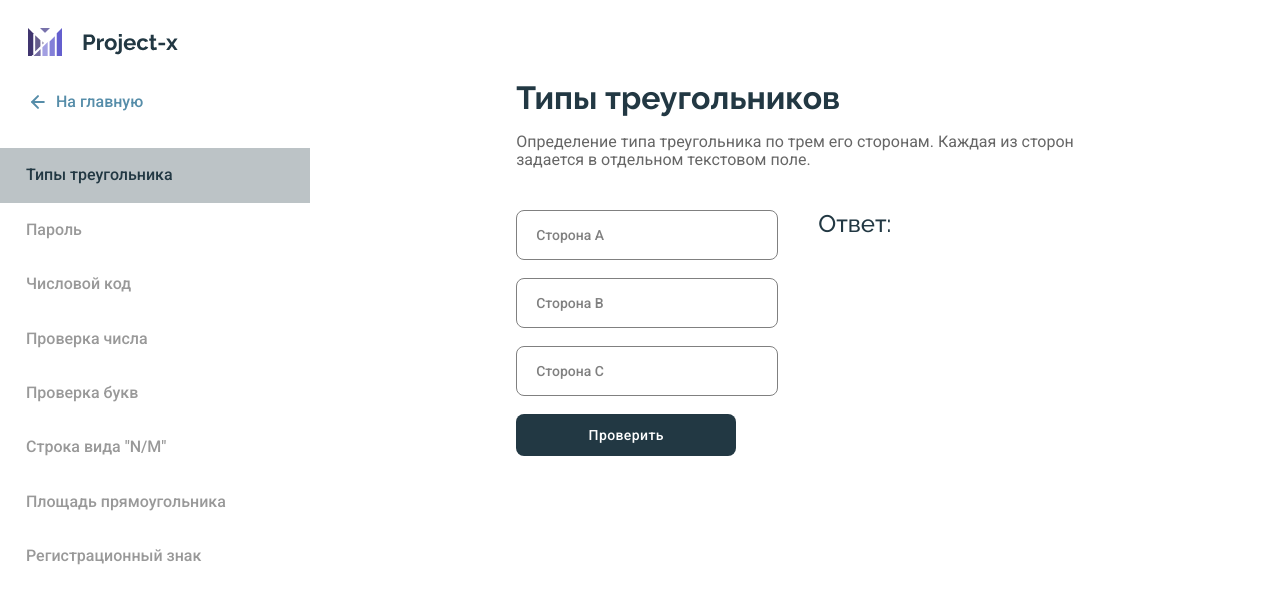
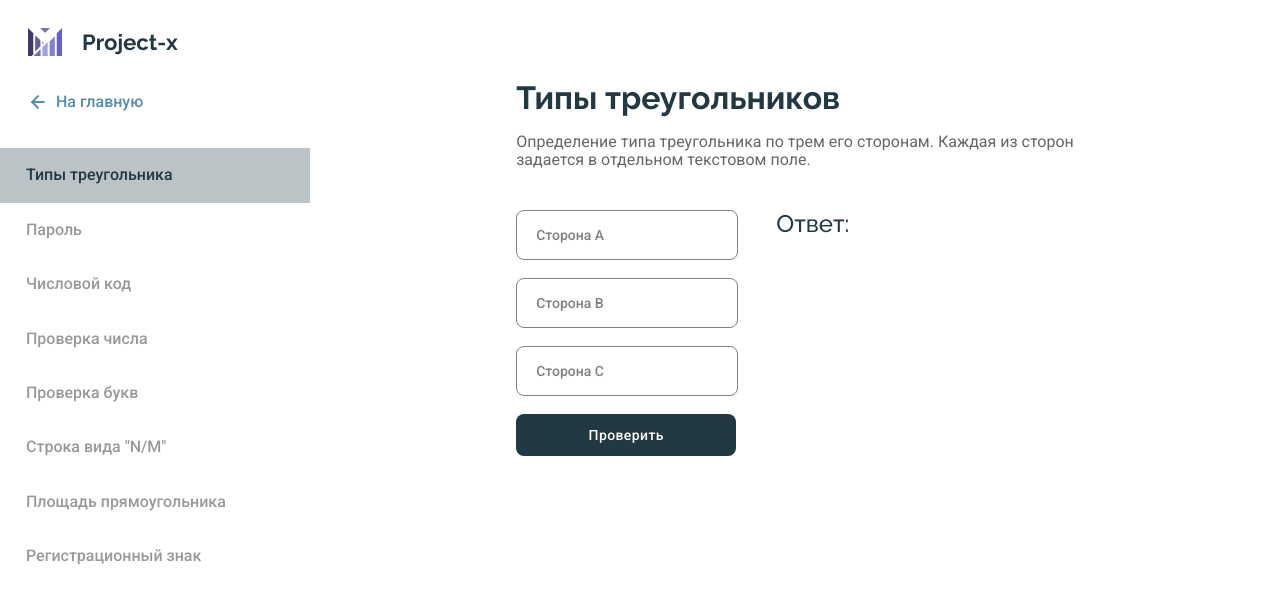
Before and after one commit to jegorie/luxuss, a React (Create React App) app: page /triangle in a window 1280 px wide. Shown: the top 604 px of the page. Built offline with nearby package versions, Linux system fonts and the light colour scheme.

Commit message:
update styles

```diff
--- a/src/components/TextArea/TextArea.scss
+++ b/src/components/TextArea/TextArea.scss
@@ -1,4 +1,5 @@
-.textarea {	position: relative;
+.textarea {
+	position: relative;
 	display: inline-block;
 	padding-bottom: 18px;
 
@@ -42,8 +43,7 @@
 		width: 100%;
 
 		.textarea__input {
-			min-width: 220px;
-			width: auto;
+			width: calc(100% - 40px);
 		}
 	}
 
--- a/src/pages/Triangle/Triangle.scss
+++ b/src/pages/Triangle/Triangle.scss
@@ -3,8 +3,13 @@
 		display: flex;
 	}
 
+	&__form {
+		max-width: 220px;
+	}
+
 	&__answer {
-		margin-left: 40px;
+		margin-left: 20px;
+		max-width: 250px;
 	}
 
 	h1 {
```
